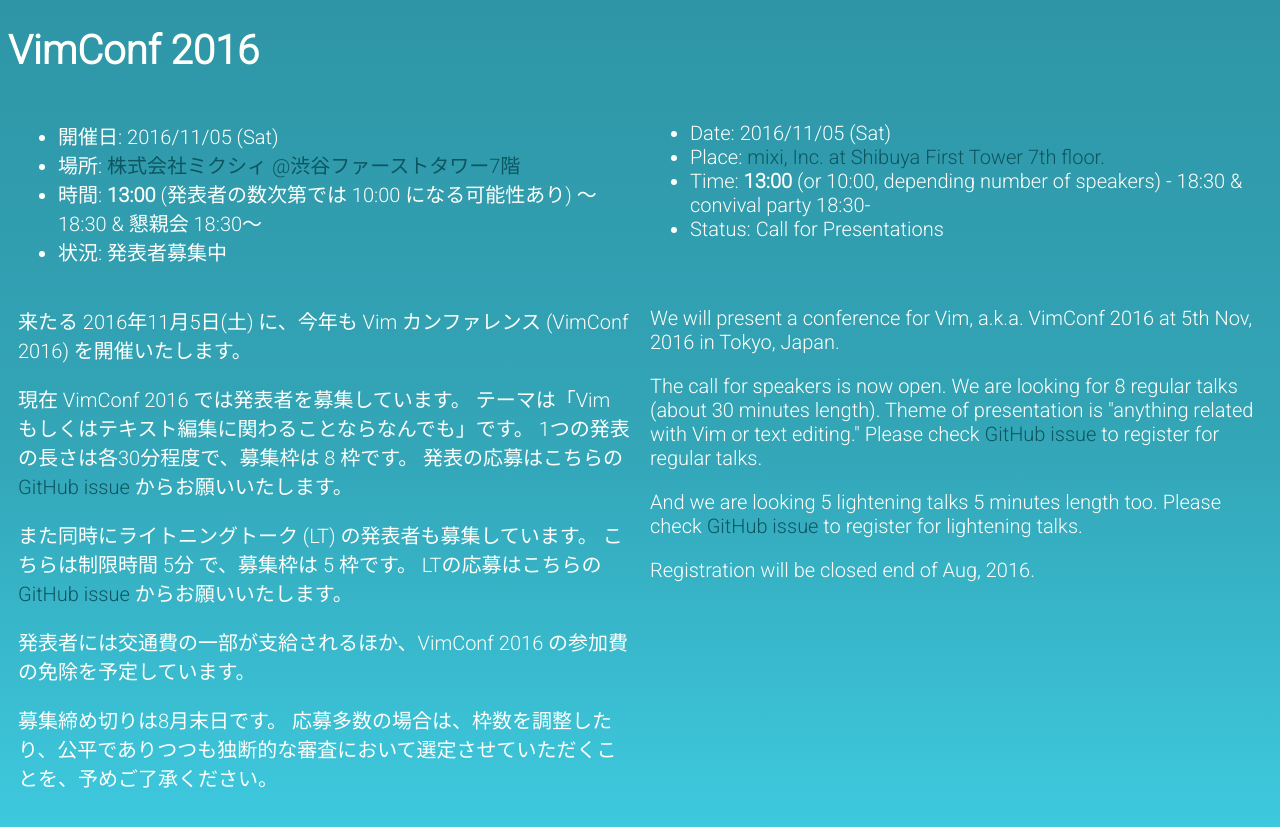
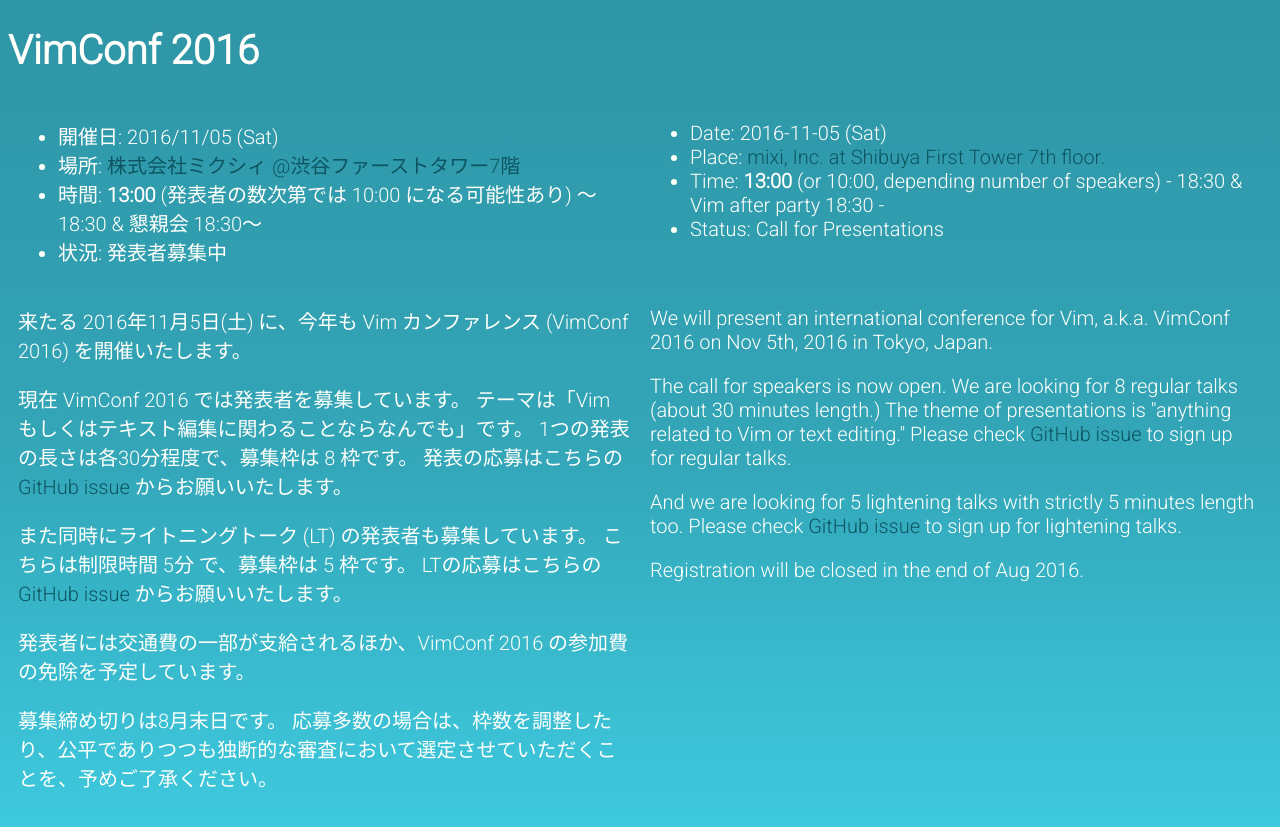
Before and after one commit to vim-jp/vimconf.org, a Jekyll site: the page built from 2016/index.html, in a window 1280 px wide. Shown: the top 827 px of the page. Built offline with Jekyll 4.4.1, drawn with Linux system fonts in a browser that asks for light colours.

Commit message:
Trivial English fixes

```diff
--- a/2016/index.html
+++ b/2016/index.html
@@ -17,9 +17,9 @@
 
   <div lang="en">
     <ul>
-      <li>Date: 2016/11/05 (Sat)</li>
+      <li>Date: 2016-11-05 (Sat)</li>
       <li>Place: <a href="https://goo.gl/maps/WY1DfVEKHzp">mixi, Inc. at Shibuya First Tower 7th floor.</a></li>
-      <li>Time: <strong>13:00</strong> (or 10:00, depending number of speakers) - 18:30 &amp; convival party 18:30-</li>
+      <li>Time: <strong>13:00</strong> (or 10:00, depending number of speakers) - 18:30 &amp; Vim after party 18:30 -</li>
       <li>Status: Call for Presentations</li>
     </ul>
   </div>
@@ -54,20 +54,20 @@
 
   <div lang="en">
     <p>
-    We will present a conference for Vim, a.k.a. VimConf 2016 at 5th Nov, 2016 in Tokyo, Japan.
+    We will present an international conference for Vim, a.k.a. VimConf 2016 on Nov 5th, 2016 in Tokyo, Japan.
     </p>
     <p>
     The call for speakers is now open.
-    We are looking for 8 regular talks (about 30 minutes length).
-    Theme of presentation is "anything related with Vim or text editing."
-    Please check <a href="https://github.com/vim-jp/vimconf/issues/104">GitHub issue</a> to register for regular talks.
+    We are looking for 8 regular talks (about 30 minutes length.)
+    The theme of presentations is "anything related to Vim or text editing."
+    Please check <a href="https://github.com/vim-jp/vimconf/issues/104">GitHub issue</a> to sign up for regular talks.
     </p>
     <p>
-    And we are looking 5 lightening talks 5 minutes length too.
-    Please check <a href="https://github.com/vim-jp/vimconf/issues/105">GitHub issue</a> to register for lightening talks.
+    And we are looking for 5 lightening talks with strictly 5 minutes length too.
+    Please check <a href="https://github.com/vim-jp/vimconf/issues/105">GitHub issue</a> to sign up for lightening talks.
     </p>
     <p>
-    Registration will be closed end of Aug, 2016.
+    Registration will be closed in the end of Aug 2016.
     </p>
   </div>
 
```
